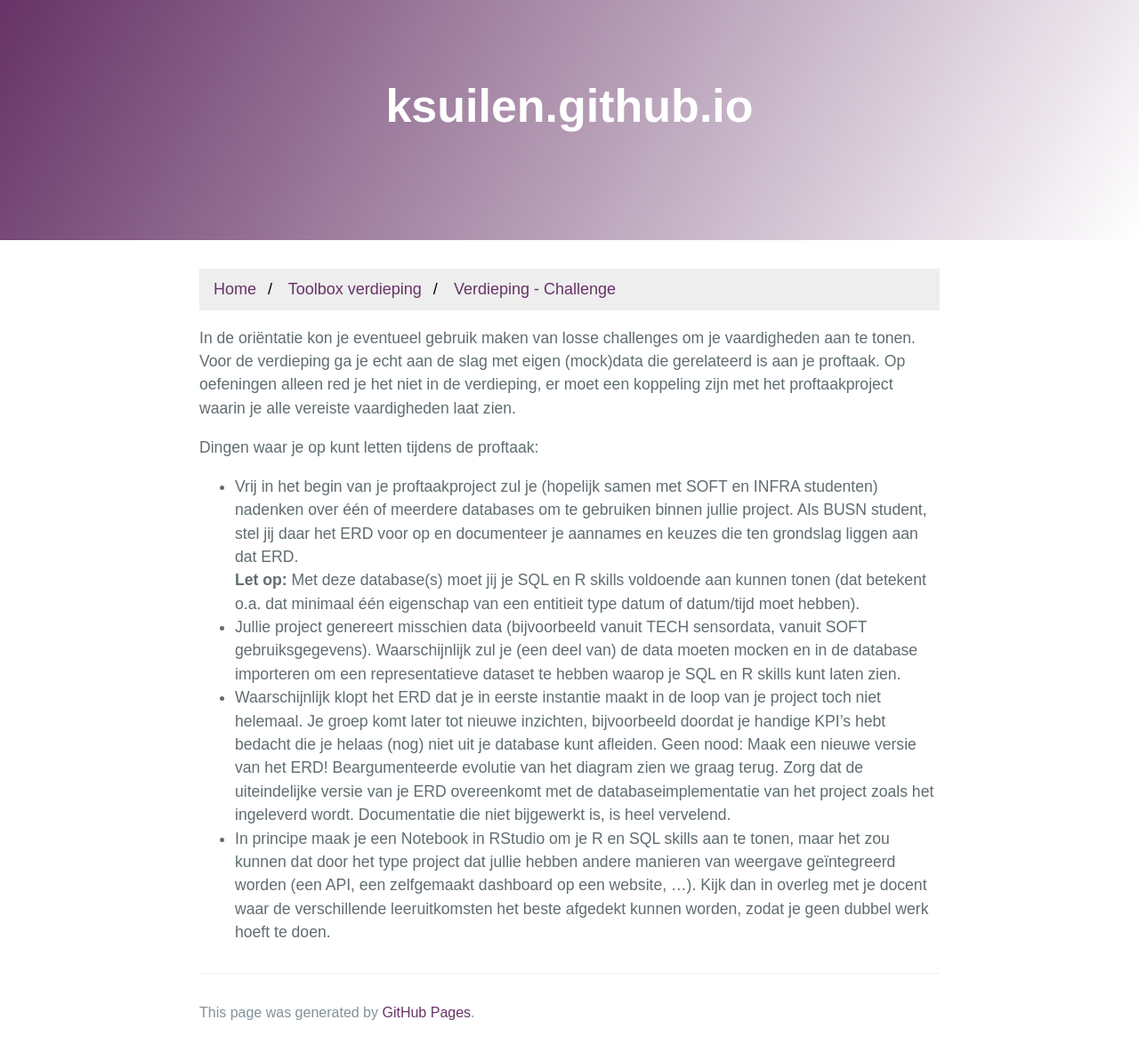
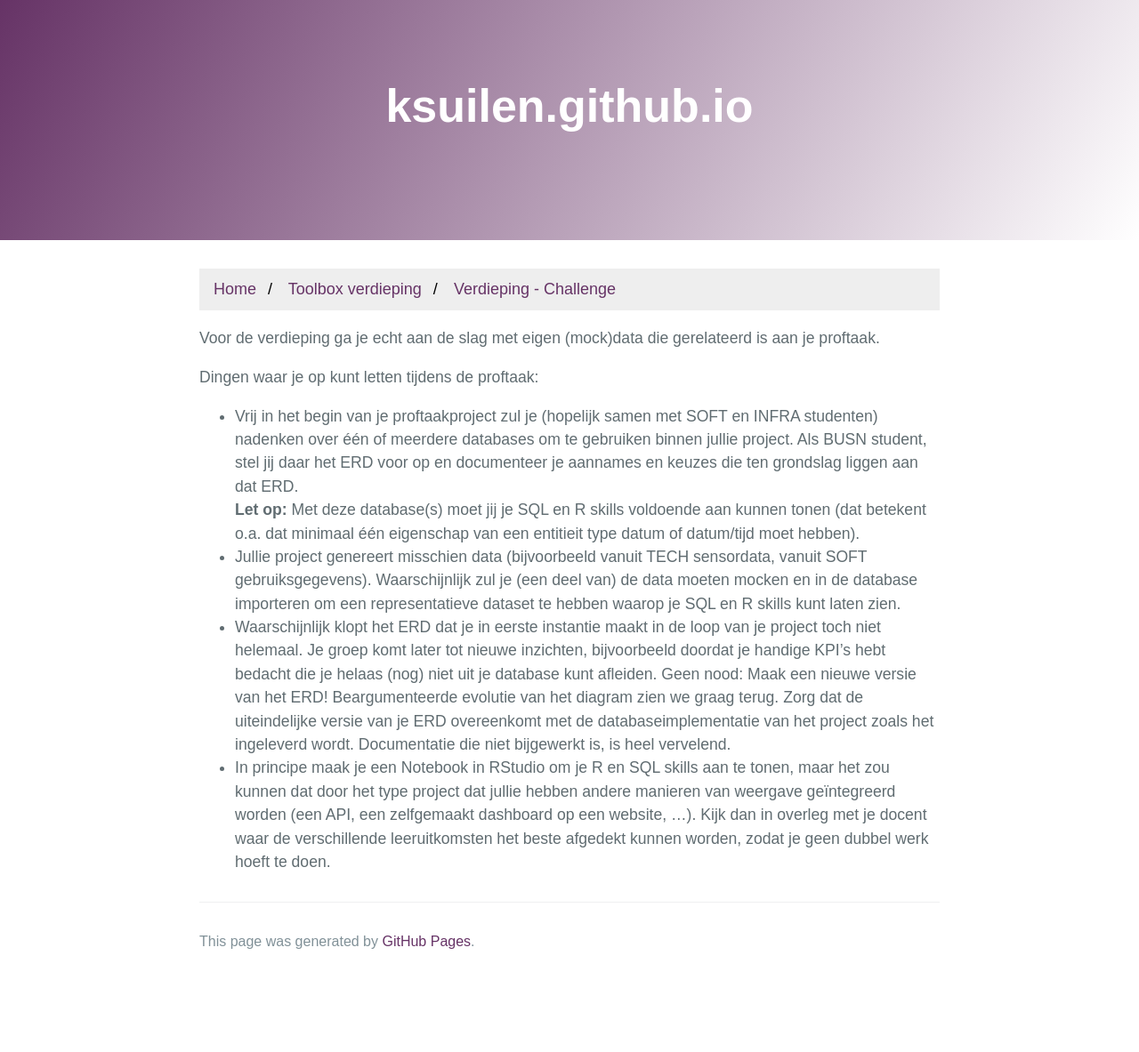
Before and after one commit to ksuilen/ksuilen.github.io, a Jekyll site: the page built from challenges_verdieping.md, in a window 1280 px wide. Shown: the whole page at 89% size. Built offline with Jekyll 4.4.1, drawn with Linux system fonts in a browser that asks for light colours; our own code applies the rules of GitHub Pages for plain Markdown files; the repository's description, which GitHub fills in, is left out; after the commit the page ends 1103 px from its top, so only the background shows below that.

Commit message:
challenge kopje link gemaakt + dubbeling uit de tekst gehaald

```diff
--- a/challenges_verdieping.md
+++ b/challenges_verdieping.md
@@ -4,7 +4,7 @@
 categories: verdieping
 ---
 
-In de oriëntatie kon je eventueel gebruik maken van losse challenges om je vaardigheden aan te tonen. Voor de verdieping ga je echt aan de slag met eigen (mock)data die gerelateerd is aan je proftaak. Op oefeningen alleen red je het niet in de verdieping, er moet een koppeling zijn met het proftaakproject waarin je alle vereiste vaardigheden laat zien.
+Voor de verdieping ga je echt aan de slag met eigen (mock)data die gerelateerd is aan je proftaak.
 
 Dingen waar je op kunt letten tijdens de proftaak:
 * Vrij in het begin van je proftaakproject zul je (hopelijk samen met SOFT en INFRA studenten) nadenken over één of meerdere databases om te gebruiken binnen jullie project. Als BUSN student, stel jij daar het ERD voor op en documenteer je aannames en keuzes die ten grondslag liggen aan dat ERD.
```
Also changed, not shown: toolbox_verdieping.md (+3 -2 lines).
